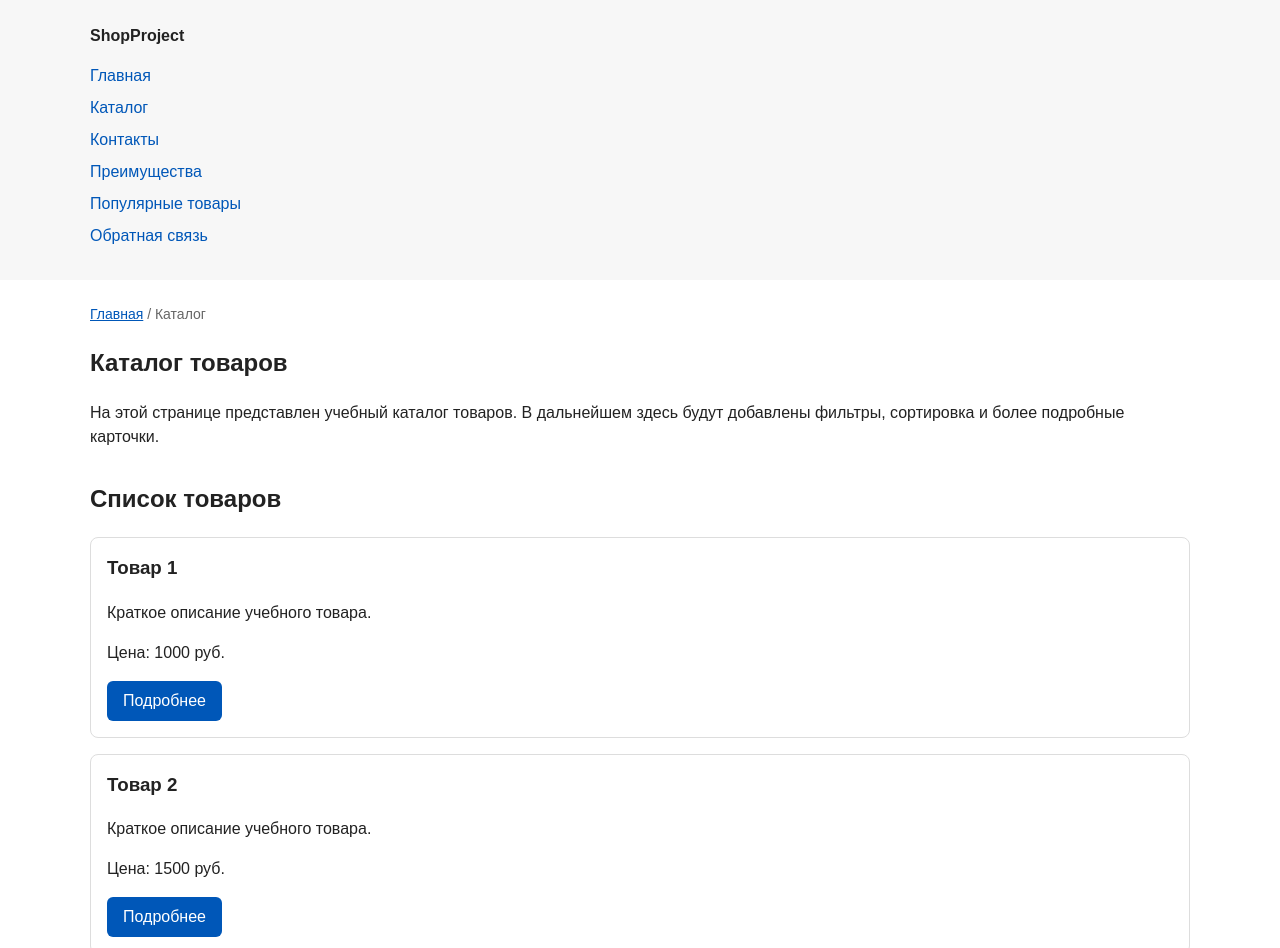
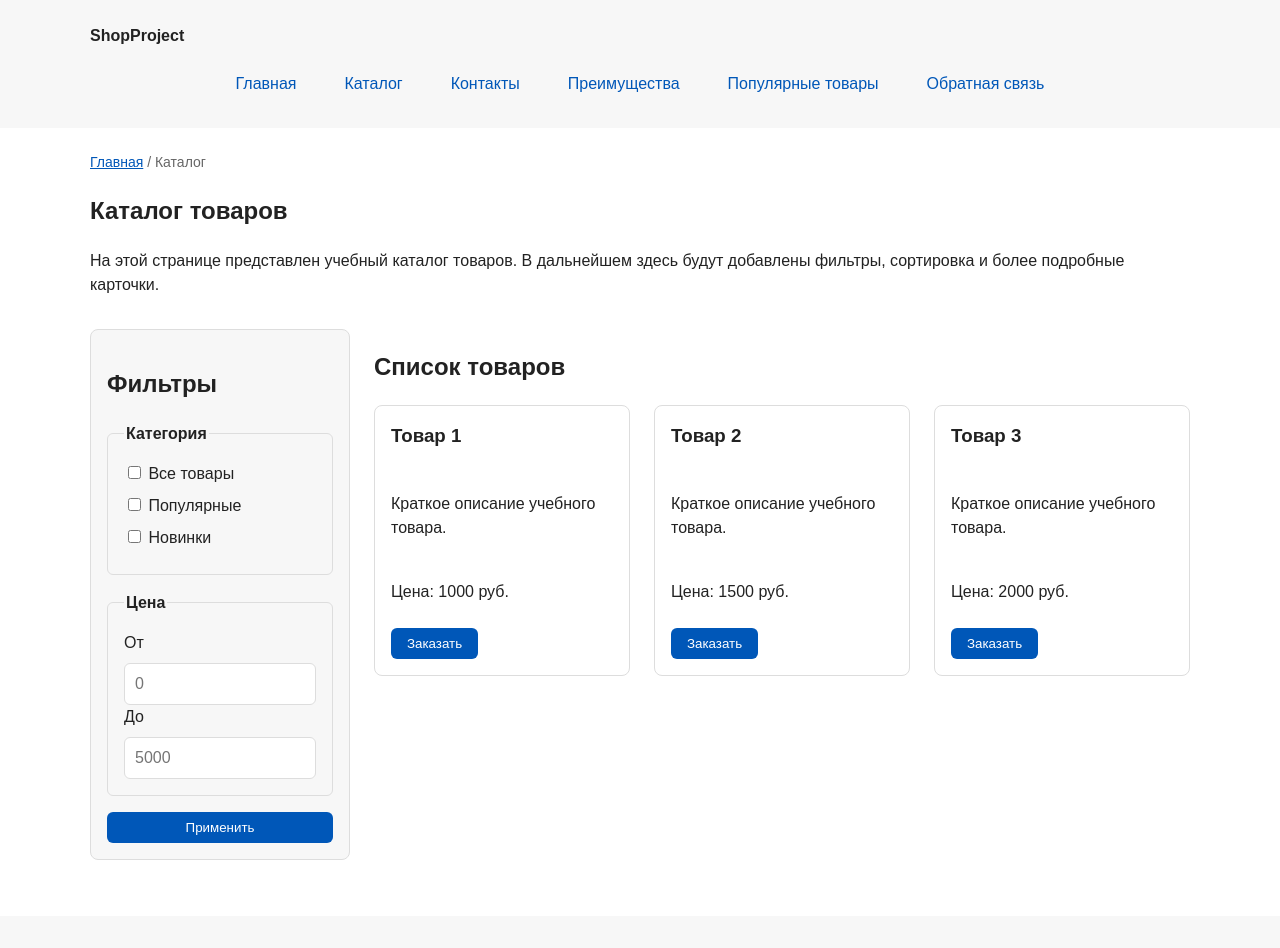
Before and after one commit to NeK1TANN/kr1-html-css-shop, a plain HTML site: page catalog.html in a window 1280 px wide. Shown: the top 948 px of the page. Drawn offline with Linux system fonts and the light colour scheme.

Commit message:
feat: add flex navigation and grid catalog layout

```diff
--- a/catalog.html
+++ b/catalog.html
@@ -44,29 +44,76 @@
       </p>
     </section>
 
-    <section class="section">
+    <section class="catalog-layout">
+      <aside class="catalog-filters">
+        <h2>Фильтры</h2>
+
+        <form class="filters-form" action="#" method="get">
+          <fieldset>
+            <legend>Категория</legend>
+
+            <label>
+              <input type="checkbox" name="category" value="all">
+              Все товары
+            </label>
+
+            <label>
+              <input type="checkbox" name="category" value="popular">
+              Популярные
+            </label>
+
+            <label>
+              <input type="checkbox" name="category" value="new">
+              Новинки
+            </label>
+          </fieldset>
+
+          <fieldset>
+            <legend>Цена</legend>
+
+            <label for="price-from">От</label>
+            <input id="price-from" name="price-from" type="number" min="0" placeholder="0">
+
+            <label for="price-to">До</label>
+            <input id="price-to" name="price-to" type="number" min="0" placeholder="5000">
+          </fieldset>
+
+          <button class="button" type="submit">Применить</button>
+        </form>
+      </aside>
+
+      <section class="catalog-products">
         <h2>Список товаров</h2>
 
+        <div class="products-grid">
           <article class="product-card">
             <h3>Товар 1</h3>
             <p>Краткое описание учебного товара.</p>
             <p>Цена: 1000 руб.</p>
-        <a class="button" href="index.html#popular">Подробнее</a>
+            <button class="button product-card__button" type="button" data-product="Товар 1">
+              Заказать
+            </button>
           </article>
 
           <article class="product-card">
             <h3>Товар 2</h3>
             <p>Краткое описание учебного товара.</p>
             <p>Цена: 1500 руб.</p>
-        <a class="button" href="index.html#popular">Подробнее</a>
+            <button class="button product-card__button" type="button" data-product="Товар 2">
+              Заказать
+            </button>
           </article>
 
           <article class="product-card">
             <h3>Товар 3</h3>
             <p>Краткое описание учебного товара.</p>
             <p>Цена: 2000 руб.</p>
-        <a class="button" href="index.html#popular">Подробнее</a>
+            <button class="button product-card__button" type="button" data-product="Товар 3">
+              Заказать
+            </button>
           </article>
+        </div>
+      </section>
     </section>
   </main>
 
--- a/css/style.css
+++ b/css/style.css
@@ -97,22 +97,33 @@ a:focus-visible {
 }
 
 .site-nav__list {
+  display: flex;
+  flex-wrap: wrap;
+  justify-content: center;
+  align-items: center;
+  gap: var(--space-md);
   padding: 0;
-  margin: 16px 0 0;
+  margin: var(--space-md) 0 0;
   list-style: none;
 }
 
-.site-nav__list li {
-  margin-bottom: 8px;
-}
-
 .site-nav__list a {
-  color: #0057b8;
+  display: inline-block;
+  padding: var(--space-sm) var(--space-md);
+  color: var(--color-primary);
   text-decoration: none;
+  border-radius: var(--radius-sm);
 }
 
 .site-nav__list a:hover {
-  text-decoration: underline;
+  color: var(--color-white);
+  background-color: var(--color-primary);
+}
+
+.products-grid {
+  display: grid;
+  grid-template-columns: repeat(3, 1fr);
+  gap: var(--space-lg);
 }
 
 /* ===============================
@@ -137,11 +148,19 @@ a:focus-visible {
 }
 
 .product-card {
-  margin-bottom: var(--space-md);
+  display: flex;
+  flex-direction: column;
+  gap: var(--space-sm);
+  margin-bottom: 0;
   padding: var(--space-md);
   border: 1px solid var(--color-border);
   border-radius: var(--radius-md);
   background-color: var(--color-bg);
+}
+
+.product-card .button {
+  margin-top: auto;
+  align-self: flex-start;
 }
 
 .product-card:hover {
@@ -204,6 +223,56 @@ a:focus-visible {
 :target {
   outline: 2px dashed var(--color-primary);
   outline-offset: 4px;
+}
+
+.catalog-layout {
+  max-width: var(--container-width);
+  margin: 0 auto var(--space-xl);
+  display: grid;
+  grid-template-columns: 260px 1fr;
+  grid-template-areas: "filters products";
+  gap: var(--space-lg);
+}
+
+.catalog-filters {
+  grid-area: filters;
+  padding: var(--space-md);
+  border: 1px solid var(--color-border);
+  border-radius: var(--radius-md);
+  background-color: var(--color-surface);
+}
+
+.catalog-products {
+  grid-area: products;
+}
+
+.filters-form {
+  display: grid;
+  gap: var(--space-md);
+}
+
+.filters-form fieldset {
+  margin: 0;
+  padding: var(--space-md);
+  border: 1px solid var(--color-border);
+  border-radius: var(--radius-sm);
+}
+
+.filters-form legend {
+  font-weight: 700;
+}
+
+.filters-form label {
+  display: block;
+  margin-bottom: var(--space-sm);
+}
+
+.filters-form input[type="number"] {
+  width: 100%;
+  padding: 8px 10px;
+  border: 1px solid var(--color-border);
+  border-radius: var(--radius-sm);
+  font: inherit;
 }
 
 /* ===============================
```
Also changed, not shown: index.html (+4 -2 lines), images/preview.png (renamed from images/Снимок экрана 2026-10-28 151839.png), 1 other file. Lines whose indentation alone changed are shown as unchanged.
